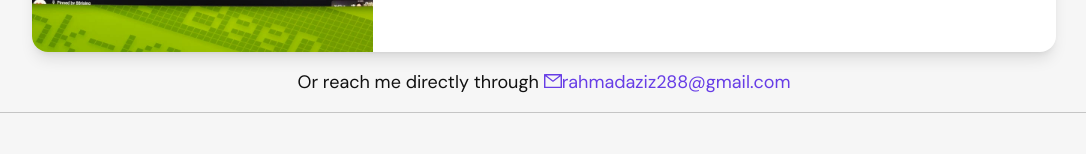
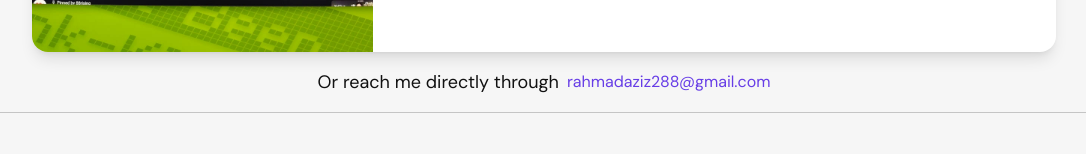
Before and after one commit to rhmdziz/aziz-personal-portofolio, a Next.js app in the folder frontend/: page / in a window 1280 px wide. Shown: the part 3962-4116 px from the top of the page, without its empty margins (96-1182 px from the left). Built offline with nearby package versions, Linux system fonts and the light colour scheme.

Commit message:
update minor email

```diff
--- a/frontend/components/home/contact.js
+++ b/frontend/components/home/contact.js
@@ -102,14 +102,13 @@ export default function Contact() {
         <div className="flex flex-col md:flex-row items-center justify-center mt-4 gap-2">
           <p className="text-[var(--gray-primary)] text-base md:text-lg">
             Or reach me directly through{" "}
-            <Link
-              href="mailto:rahmadaziz288@gmail.com"
-              className="text-[var(--purple)]"
-            >
-              <MailOutlined />
-              rahmadaziz288@gmail.com
-            </Link>
           </p>
+          <Link
+            href="mailto:rahmadaziz288@gmail.com"
+            className="text-[var(--purple)]"
+          >
+            rahmadaziz288@gmail.com
+          </Link>
         </div>
       </div>
     </div>
```
